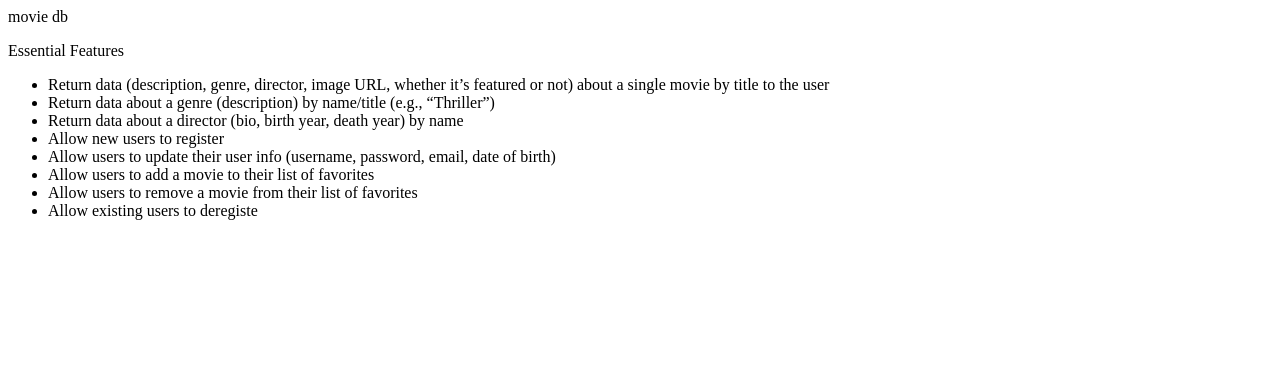
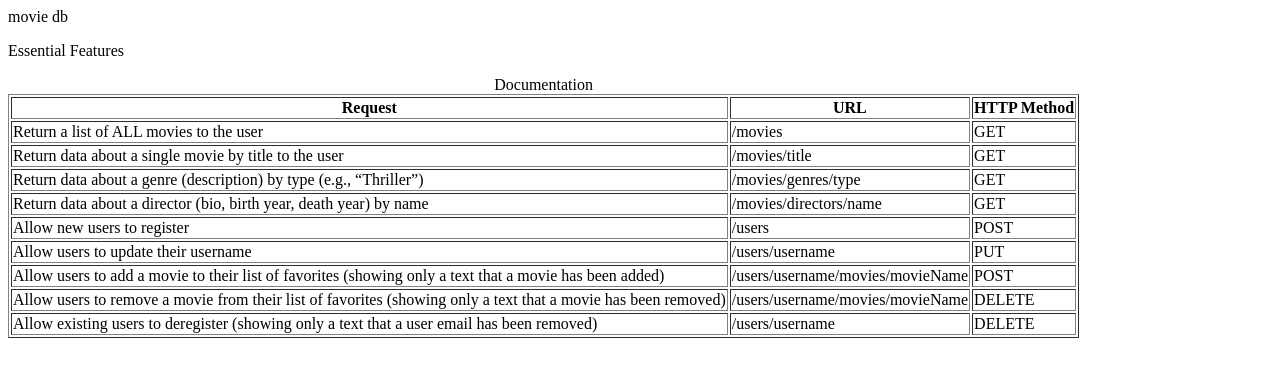
Before and after one commit to ad-szwed/movie-db, a website: page public/documentation.html in a window 1280 px wide. Drawn offline with Linux system fonts and the light colour scheme.

Commit message:
2.5 documentation.html endpoints

```diff
--- a/public/documentation.html
+++ b/public/documentation.html
@@ -7,28 +7,60 @@
   <title>movie db</title>
 </head>
 <body>
-  movie db<br>
+    movie db<br>
 
-<p>Essential Features</p>
-<ul>
-  <li>Return data (description, genre, director, image URL, whether it’s featured or not) about a
-    single movie by title to the user</li>
-  <li>Return data about a genre (description) by name/title (e.g., “Thriller”)
-  </li>
-  <li>Return data about a director (bio, birth year, death year) by name
-  </li>
-  <li>Allow new users to register
-  </li>
-  <li>Allow users to update their user info (username, password, email, date of birth)
-  </li>
-  <li>Allow users to add a movie to their list of favorites
-  </li>
-  <li>Allow users to remove a movie from their list of favorites
-  </li>
-  <li>Allow existing users to deregiste
-  </li>
-
-
-</ul>
+    <p>Essential Features</p>
+    <table border="1">
+        <caption>Documentation</caption>
+        <tr>
+            <th>Request</th>
+            <th>URL</th>
+            <th>HTTP Method</th>
+        </tr>
+        <tr>
+            <td>Return a list of ALL movies to the user</td>
+            <td>/movies</td>
+            <td>GET</td>
+        </tr>
+        <tr>
+            <td>Return data about a single movie by title to the user</td>
+            <td>/movies/title</td>
+            <td>GET</td>
+        <tr>
+            <td>Return data about a genre (description) by type (e.g., “Thriller”)</td>
+            <td>/movies/genres/type</td>
+            <td>GET</td>
+        </tr>
+        <tr>
+            <td>Return data about a director (bio, birth year, death year) by name</td>
+            <td>/movies/directors/name</td>
+            <td>GET</td>
+        </tr>
+        <tr>
+            <td>Allow new users to register</td>
+            <td>/users</td>
+            <td>POST</td>
+        </tr>
+        <tr>
+            <td>Allow users to update their username</td>
+            <td>/users/username</td>
+            <td>PUT</td>
+        </tr>
+        <tr>
+            <td>Allow users to add a movie to their list of favorites (showing only a text that a movie has been added)</td>
+            <td>/users/username/movies/movieName</td>
+            <td>POST</td>
+        </tr>
+        <tr>
+            <td>Allow users to remove a movie from their list of favorites (showing only a text that a movie has been removed)</td>
+            <td>/users/username/movies/movieName</td>
+            <td>DELETE</td>
+        </tr>
+        <tr>
+            <td>Allow existing users to deregister (showing only a text that a user email has been removed)</td>
+            <td>/users/username</td>
+            <td>DELETE</td>
+        </tr>
+    </table>
 </body>
 </html>
```
